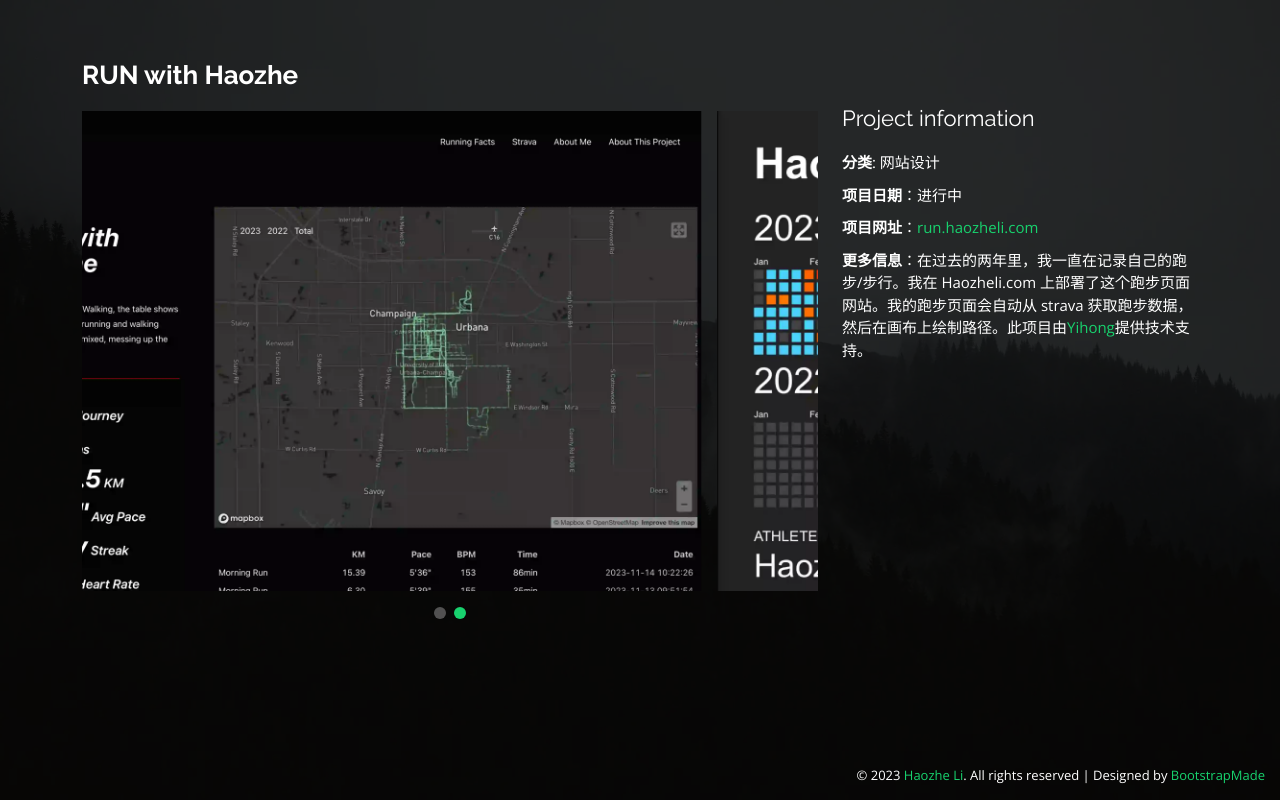
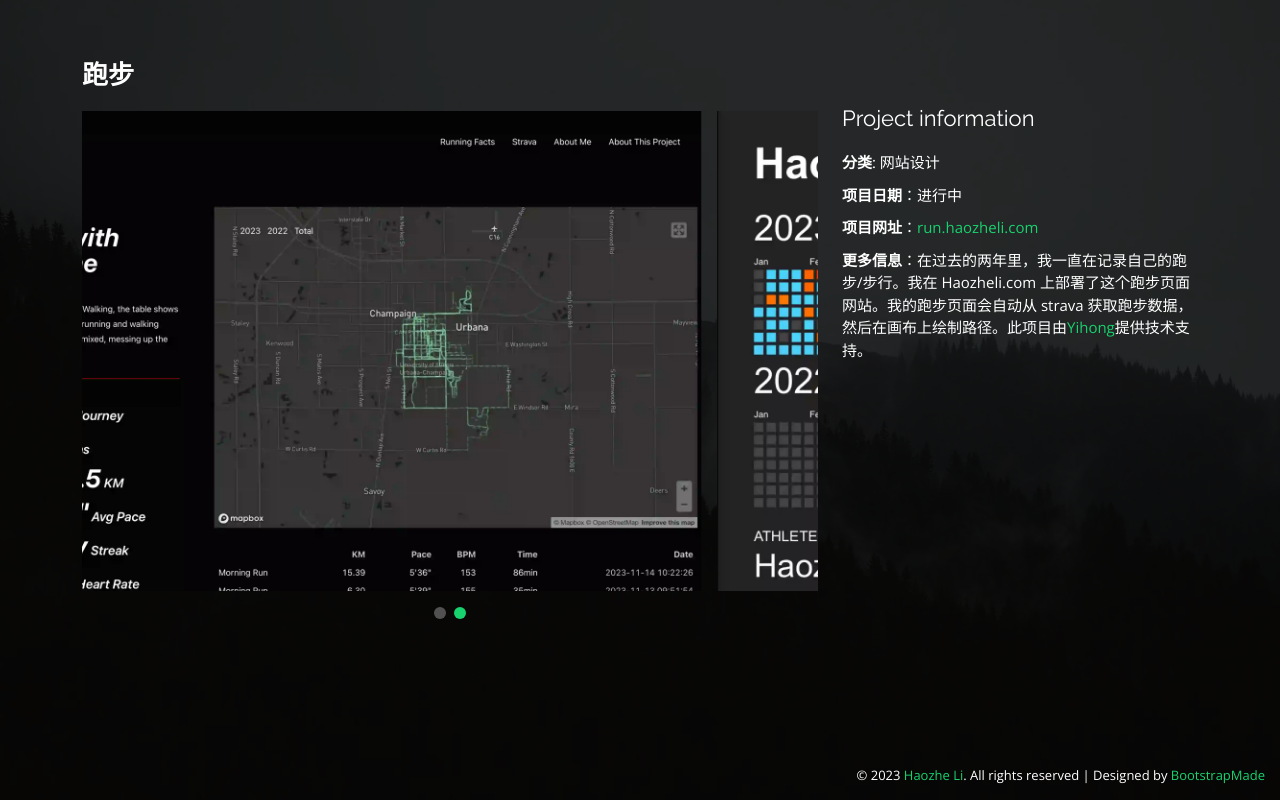
Before and after one commit to Haozhe-Li/haozheli.cn, a plain HTML site: page portfolio-run.html in a window 1280 px wide. Drawn offline with nearby package versions, Linux system fonts and the light colour scheme.

Commit message:
Update text content for portfolio items on the website to include Chinese translations.
- In `index.html`, changed the title and added Chinese translations for
portfolio item names.
- In `portfolio-run.html`, changed the title and portfolio item name to
include Chinese translations.

```diff
--- a/portfolio-run.html
+++ b/portfolio-run.html
@@ -5,7 +5,7 @@
   <meta charset="utf-8">
   <meta content="width=device-width, initial-scale=1.0" name="viewport">
 
-  <title>RUN with Haozhe</title>
+  <title>跑步 - 李浩哲</title>
   <meta content="" name="description">
   <meta content="detect, similarity" name="keywords">
 
@@ -48,7 +48,7 @@
         <div class="row">
 
           <div class="col-lg-8">
-            <h2 class="portfolio-title">RUN with Haozhe</h2>
+            <h2 class="portfolio-title">跑步</h2>
 
             <div class="portfolio-details-slider swiper">
               <div class="swiper-wrapper align-items-center">
```
Also changed, not shown: index.html (+1 -1 lines).
